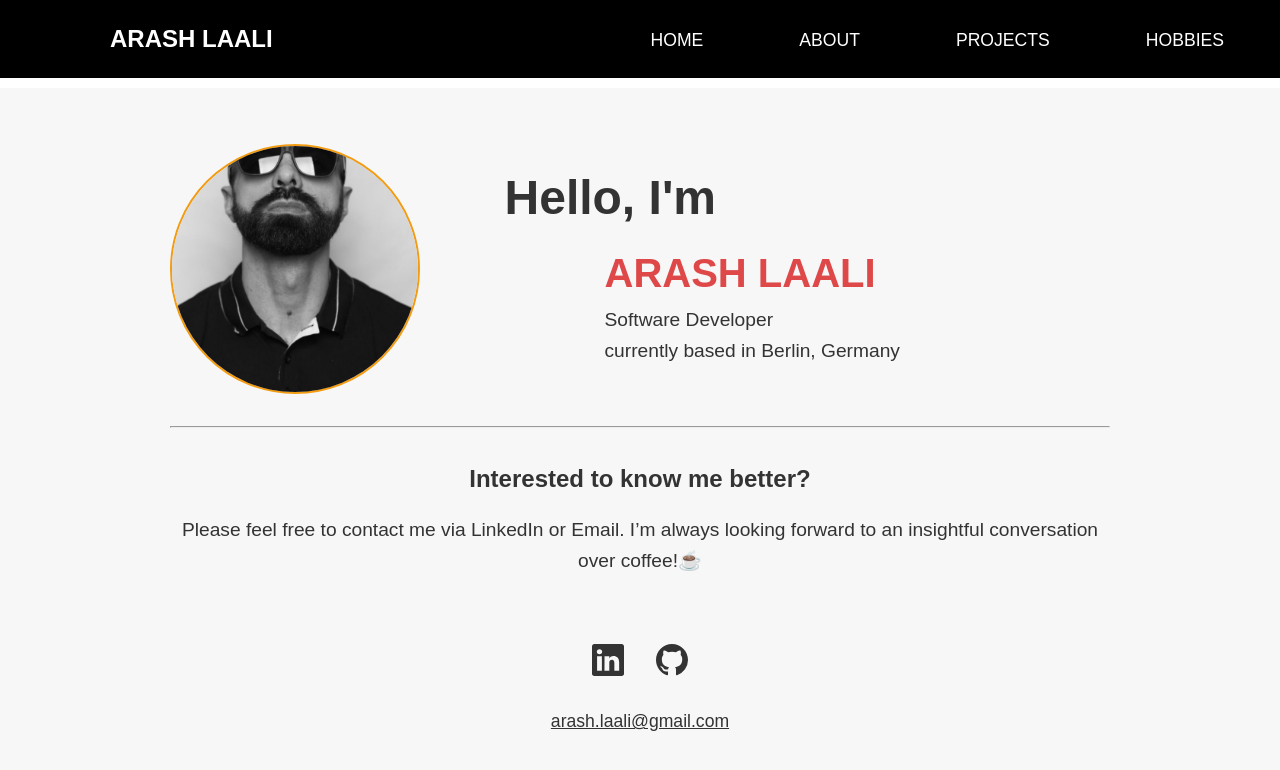
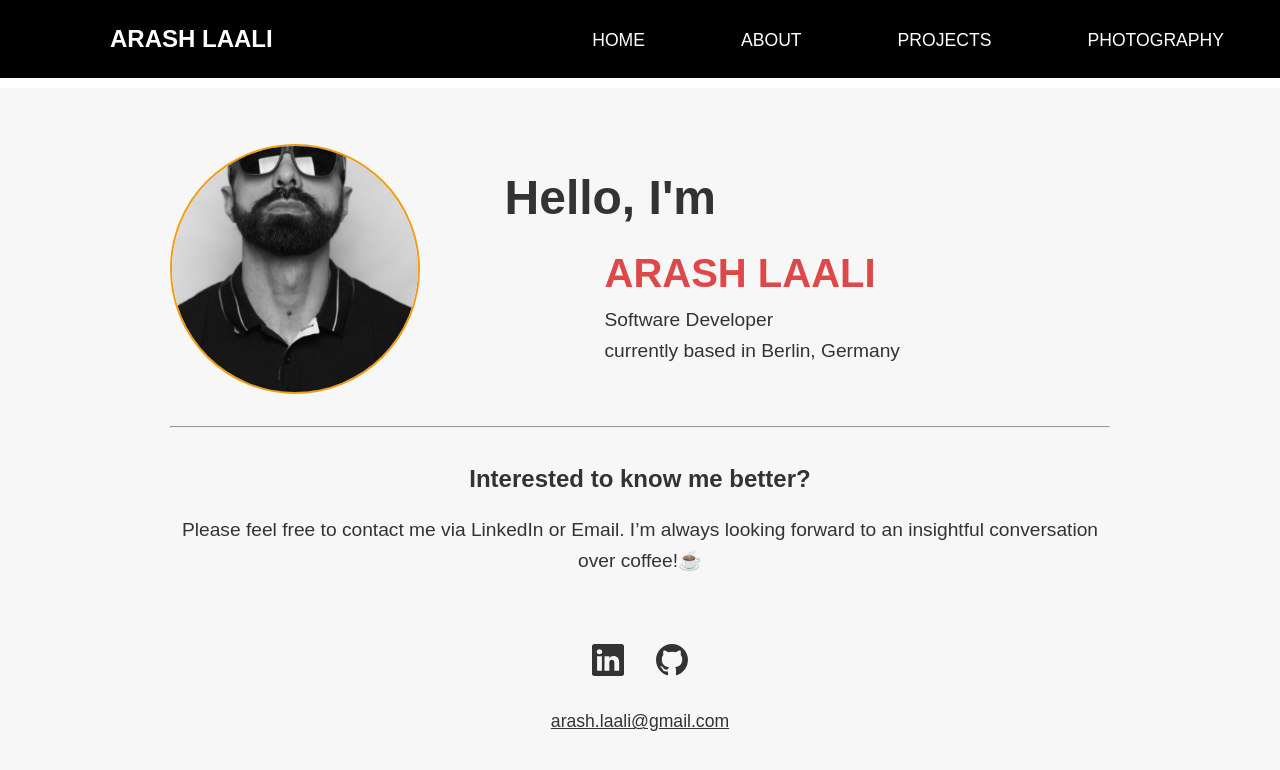
Before and after one commit to Arashlaali/portfolio, a React (Vite) app in the folder myportfolio/: page / in a window 1280 px wide. Shown: the top 770 px of the page. Built offline with nearby package versions, Linux system fonts and the light colour scheme.

Commit message:
updated the link for hobbies to photography

```diff
--- a/myportfolio/src/components/Navbar.jsx
+++ b/myportfolio/src/components/Navbar.jsx
@@ -32,7 +32,7 @@ function Navbar() {
                     <Link to="/projects">PROJECTS</Link>
                 </li>
                 <li>
-                    <Link to="/hobbies">HOBBIES</Link>
+                    <Link to="/photography">PHOTOGRAPHY</Link>
                 </li>
             </ul>
         </nav>
```
